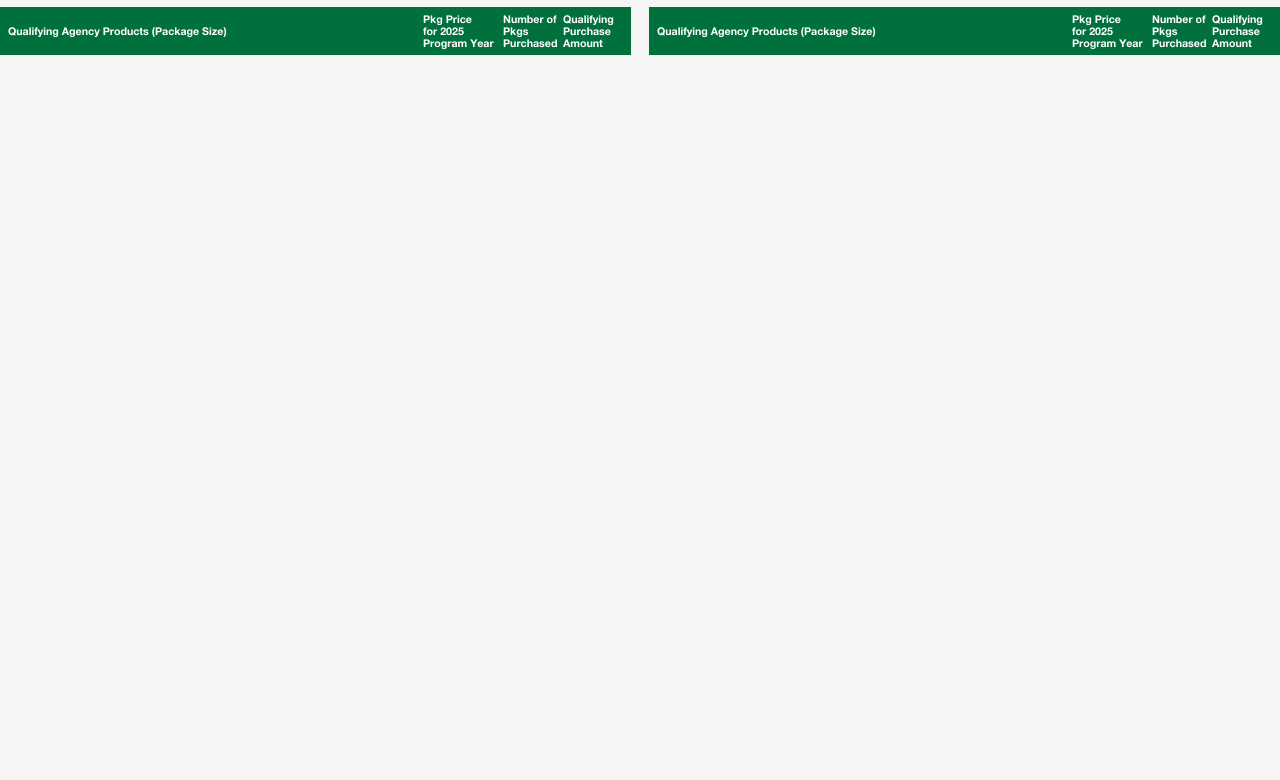
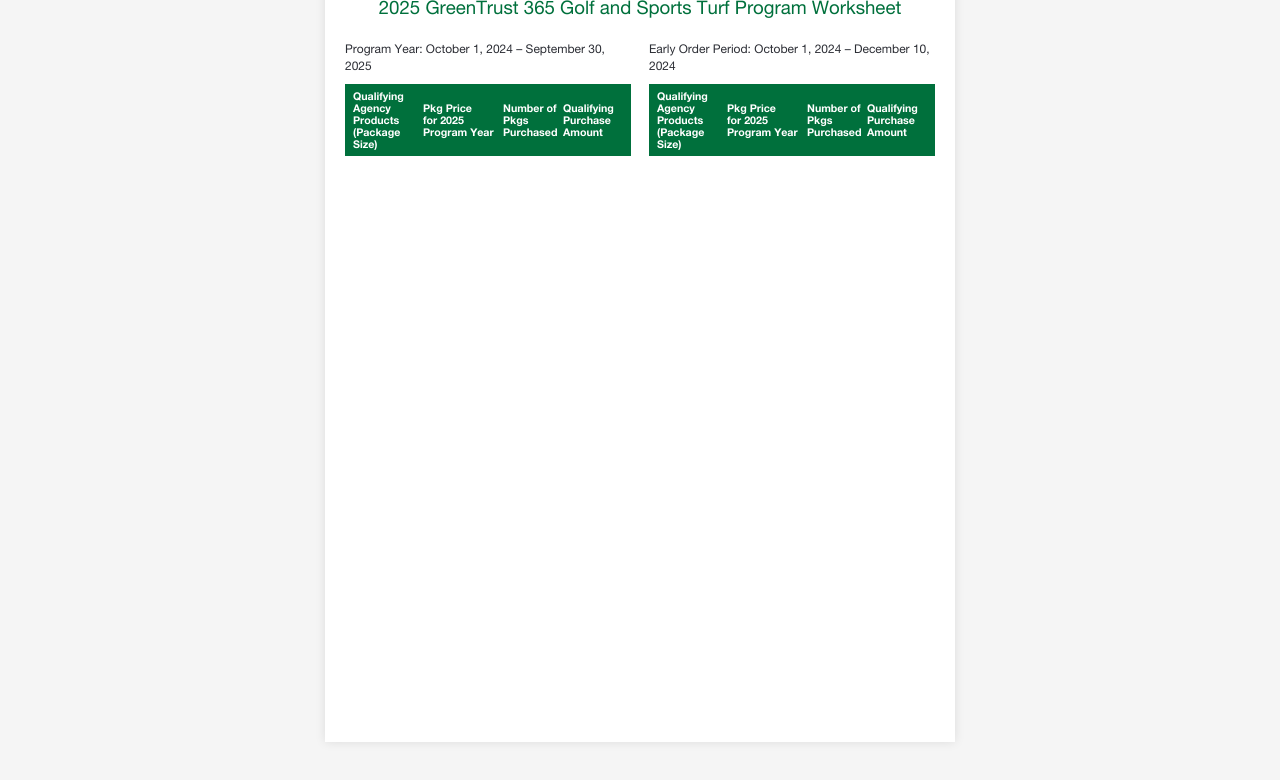
Before and after one commit to gouncharted/greentrust365, a plain HTML site: page worksheets2025/golfandsportsturf/index.html in a window 1280 px wide. Shown: the part 108-888 px from the top of the page. Before the commit the page ends 800 px from the top, so only its background shows below. Drawn offline with Linux system fonts and the light colour scheme.

Commit message:
adjusting table

```diff
--- a/page.css
+++ b/page.css
@@ -35,3 +35,17 @@
   overflow: hidden;
   display: grid;
 }
+
+/* Worksheet Wrapper */
+.worksheet-wrapper {
+  background-color: white;
+  box-shadow: 0 0 10px rgba(0, 0, 0, 0.1);
+  width: 630px;
+  min-height: 810px;
+  margin: 0 auto;
+  display: flex;
+  flex-direction: column;
+  overflow: hidden;
+  position: relative;
+  padding: 20px 20px 40px 20px; /* you can tweak padding to better match print output */
+}
--- a/worksheets2025/golfandsportsturf/index.html
+++ b/worksheets2025/golfandsportsturf/index.html
@@ -9,7 +9,8 @@
     <link rel="stylesheet" href="/worksheets2025/worksheet-table.css" />
   </head>
   <body>
-    <div class="page">
+    <div class="page-wrapper">
+      <div class="worksheet-wrapper">
         <!-- Logo Bar -->
         <div class="hero-logo-bar">
           <img
@@ -42,10 +43,12 @@
                   Pkg Price<br />for 2025 Program Year
                 </div>
                 <div class="num-pkgs-header">Number of Pkgs<br />Purchased</div>
-              <div class="qual-amt-header">Qualifying<br />Purchase Amount</div>
+                <div class="qual-amt-header">
+                  Qualifying<br />Purchase Amount
+                </div>
               </div>
 
-            <!-- Product rows will dynamically populate here -->
+              <!-- Dynamic Rows -->
               <div class="worksheet-rows-main"></div>
             </div>
           </div>
@@ -66,10 +69,12 @@
                   Pkg Price<br />for 2025 Program Year
                 </div>
                 <div class="num-pkgs-header">Number of Pkgs<br />Purchased</div>
-              <div class="qual-amt-header">Qualifying<br />Purchase Amount</div>
+                <div class="qual-amt-header">
+                  Qualifying<br />Purchase Amount
+                </div>
               </div>
 
-            <!-- Pallet rows will dynamically populate here -->
+              <!-- Dynamic Pallet Rows -->
               <div class="worksheet-rows-pallet"></div>
             </div>
 
@@ -79,9 +84,10 @@
             </div>
           </div>
         </div>
-      <!-- End of Table Section -->
       </div>
-    <!-- End of Page Wrapper -->
+      <!-- end .worksheet-wrapper -->
+    </div>
+    <!-- end .page-wrapper -->
 
     <script src="/worksheets2025/script.js"></script>
   </body>
```
Lines whose indentation alone changed are shown as unchanged.
